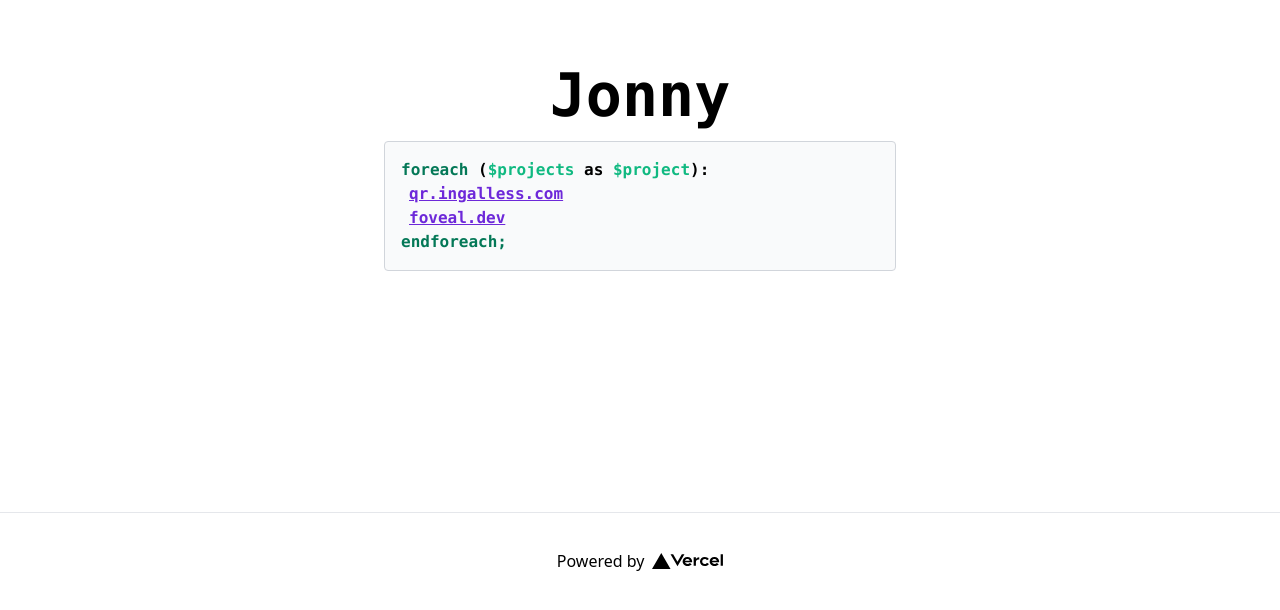
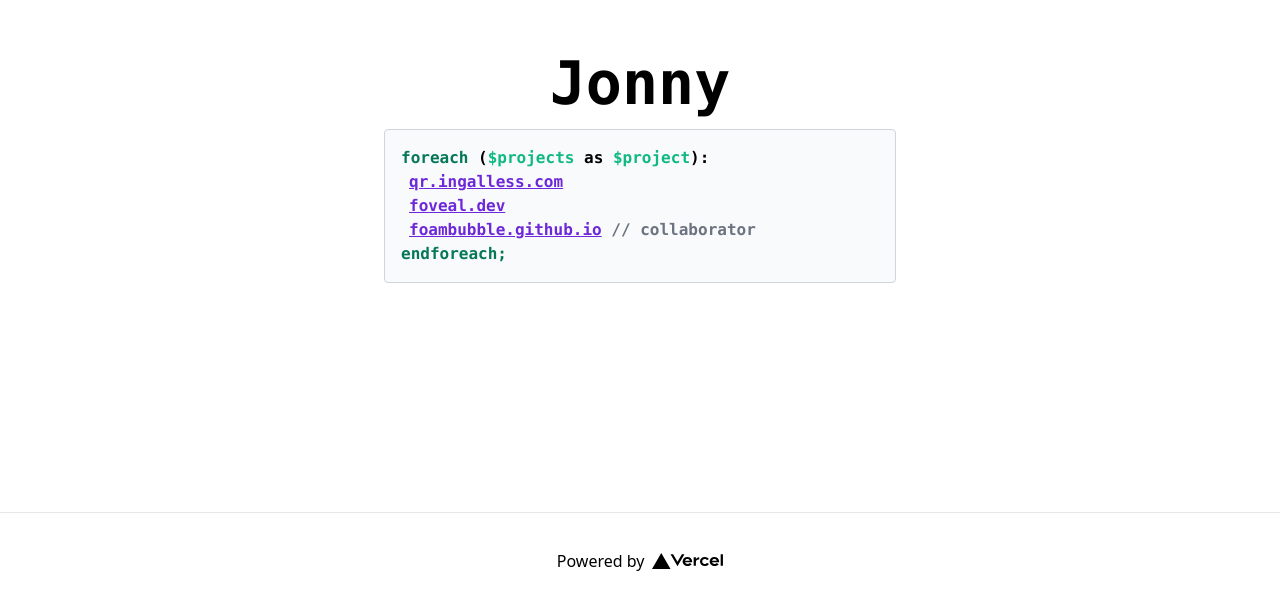
Before and after one commit to ingalless/personal-website, a Next.js app: page / in a window 1280 px wide. Shown: the part 184-794 px from the top of the page. Built offline with nearby package versions, Linux system fonts and the light colour scheme.

Commit message:
Add foam

```diff
--- a/pages/index.tsx
+++ b/pages/index.tsx
@@ -25,6 +25,12 @@ export default function Home() {
               foveal.dev
             </a>
           </li>
+          <li className="ml-2 text-gray-500">
+            <a href="https://foveal.dev" className="underline text-purple-700">
+              foambubble.github.io
+            </a>{" "}
+            // collaborator
+          </li>
           <p className="opacity-100 group-hover:opacity-70 transition-opacity">
             <span className="text-green-700">endforeach;</span>
           </p>
```
